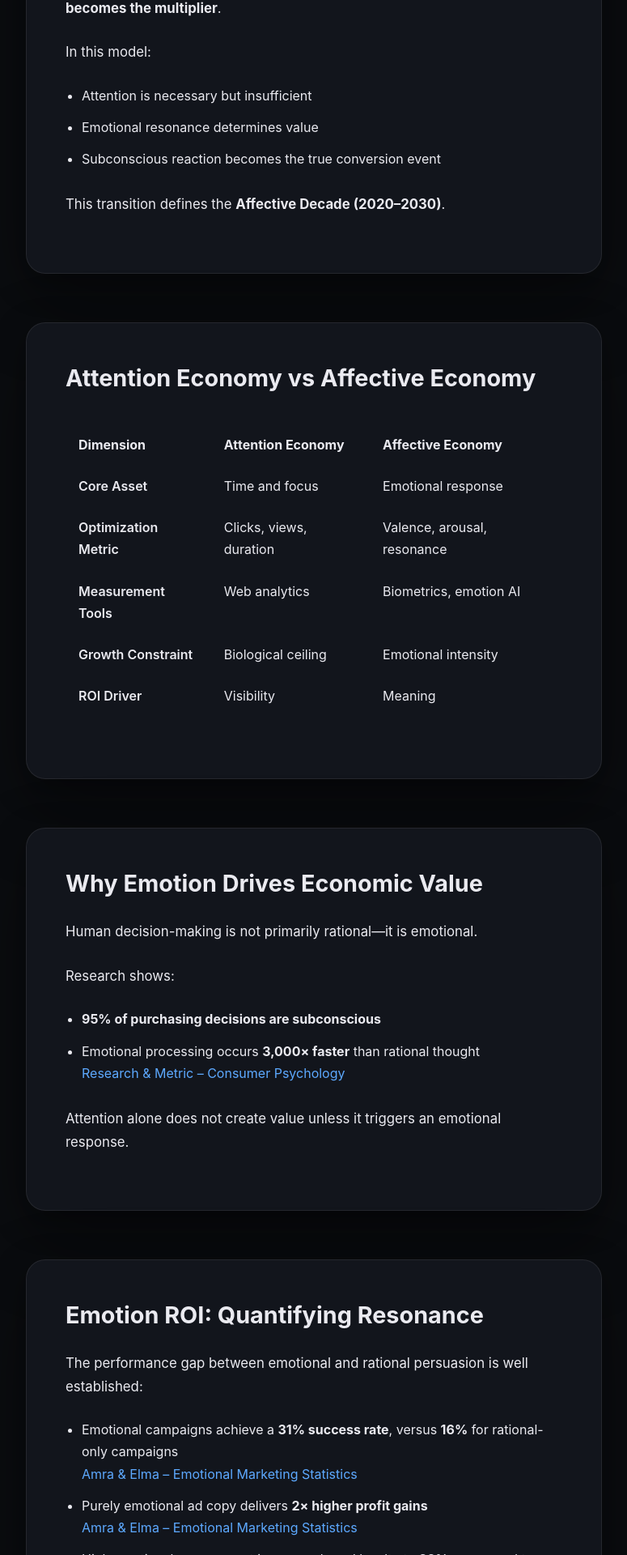
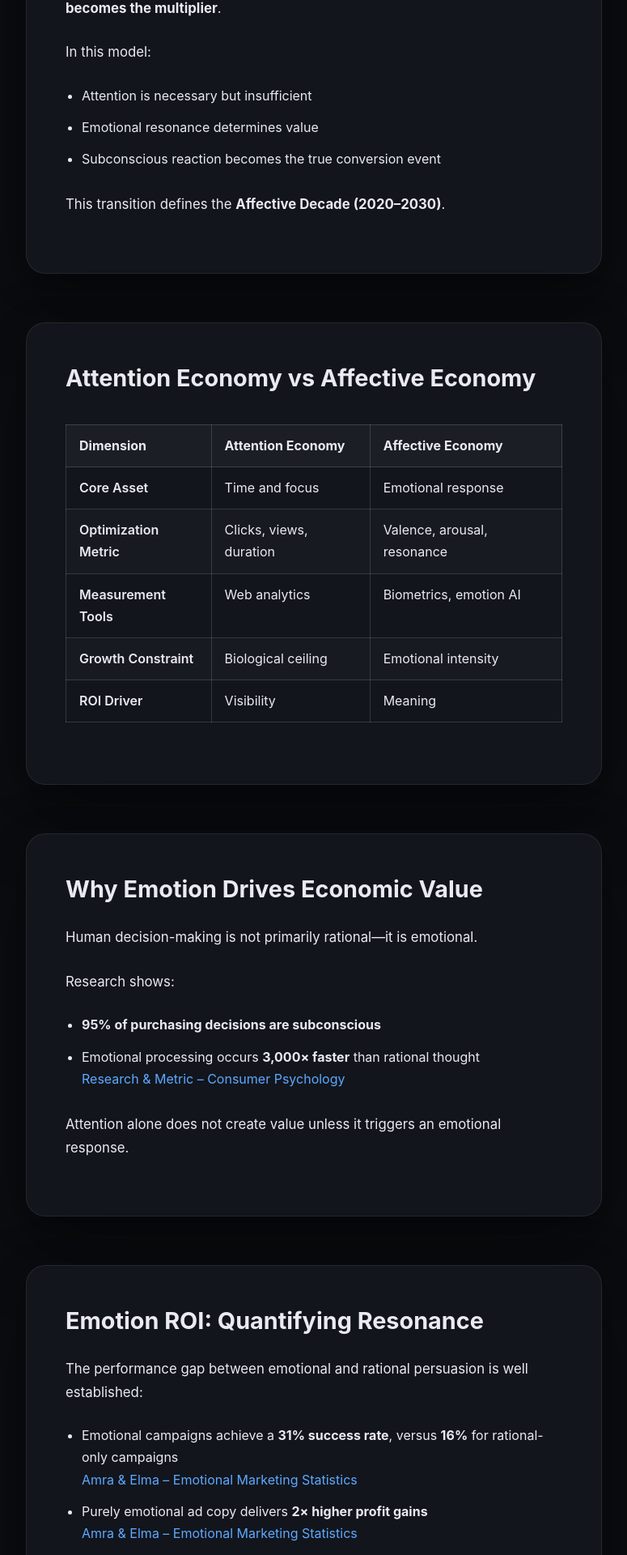
Before and after one commit to 996938039a-droid/996938039a-droid.github.io, a Jekyll site: the page built from _posts/2026-02-07-affective-economy-explained.md, in a window 1280 px wide. Shown: the part 4480-6400 px from the top of the page at 81% size, without its empty margins (252-1027 px from the left). Built offline with Jekyll 4.4.1, drawn with Linux system fonts in a browser that asks for light colours.

Commit message:
Update style.css

```diff
--- a/assets/style.css
+++ b/assets/style.css
@@ -766,3 +766,22 @@ img {
 .comparison-table tbody th {
   font-weight: 600;
 }
+
+
+/* === TABLE BORDERS & LINES === */
+.comparison-table {
+  border: 1px solid rgba(255,255,255,0.15);
+}
+
+.comparison-table th,
+.comparison-table td {
+  border: 1px solid rgba(255,255,255,0.15);
+}
+
+.comparison-table thead th {
+  background: rgba(255,255,255,0.04);
+}
+
+.comparison-table tbody tr:nth-child(even) {
+  background: rgba(255,255,255,0.02);
+}
```
